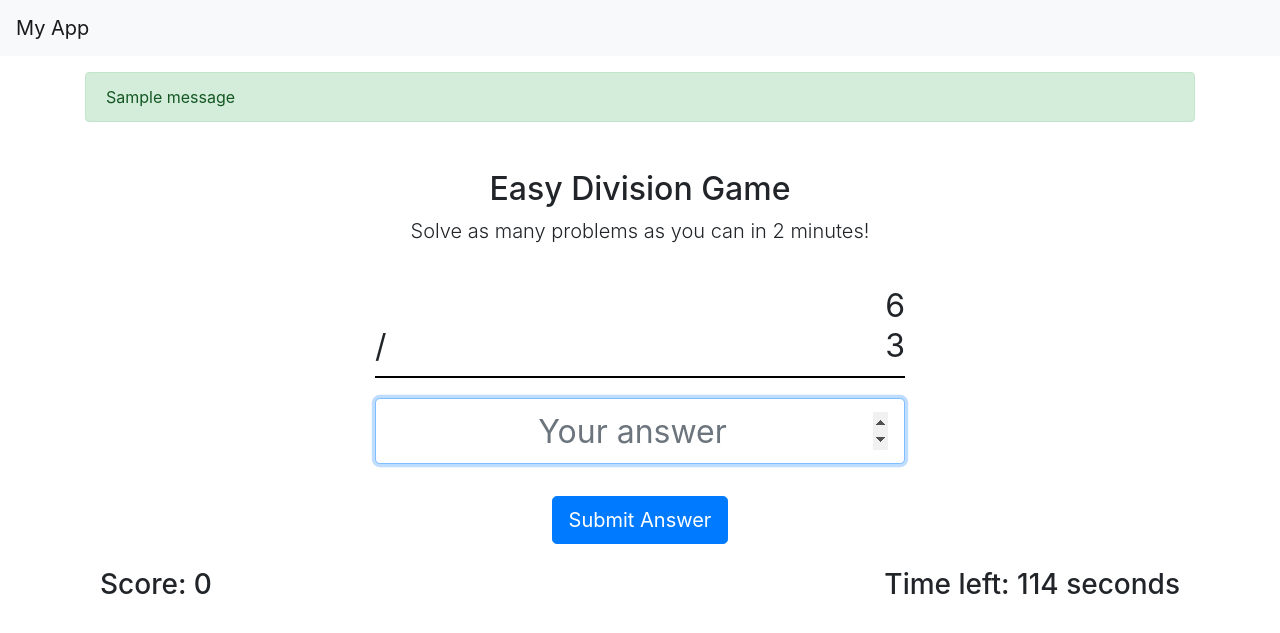
After one commit to michaeljoseph1357/mental_math_app, a Flask app: page /division_game/easy in a window 1280 px wide. The commit adds this page. Shown: the top 633 px of the page. Run offline with Flask 3, Linux system fonts and the light colour scheme; a user stored in the database is signed in; tables that the repository leaves empty hold one stand-in row (values such as "Sample post"); one stand-in notice (Sample message) is shown; some libraries are stand-ins or nearby versions.

Commit message:
Implemented dynamic routing for game types, consolidated module selection templates, and fixed game_type parameter issues.

```diff
--- a/app/routes.py
+++ b/app/routes.py
@@ -7,7 +7,7 @@ from . import login_manager
 from werkzeug.security import generate_password_hash, check_password_hash
 import random
 from datetime import datetime
-from app.utils.utils import generate_addition_problem
+from app.utils.utils import generate_problem
 
 
 @login_manager.user_loader
@@ -64,28 +64,45 @@ def dashboard():
 def landing():
     return render_template('landing.html')
 
-@app.route('/module/<module_name>')
+@app.route('/module_selection/<game_type>')
 @login_required
-def module_selection(module_name):
-    if module_name in ['addition', 'subtraction', 'multiplication', 'division']:
-        return render_template(f'modules/{module_name}_module.html', module_name=module_name)
-    else:
-        flash('Invalid module selected.', 'danger')
-        return redirect(url_for('landing'))
+def module_selection(game_type):
+    valid_game_types = ['addition', 'subtraction', 'multiplication', 'division']
+
+    if game_type not in valid_game_types:
+        flash('Invalid game type selected.', 'danger')
+        return redirect(url_for('dashboard'))
+
+    return render_template('modules/module_selection.html', game_type=game_type)
 
 
-@app.route('/addition_game/<difficulty>', methods=['GET', 'POST'])
+@app.route('/<game_type>_game/<difficulty>', methods=['GET', 'POST'])
 @login_required
-def start_addition_game(difficulty):
+def start_game(game_type, difficulty):
     if difficulty not in ['easy', 'medium', 'hard']:
         flash('Invalid difficulty level selected.', 'danger')
-        return redirect(url_for('module_selection', module_name='addition'))
+        return redirect(url_for('module_selection', game_type=game_type))
+
+    operation_map = {
+        'addition': {'symbol': '+', 'operation': lambda x, y: x + y},
+        'subtraction': {'symbol': '-', 'operation': lambda x, y: x - y},
+        'multiplication': {'symbol': '*', 'operation': lambda x, y: x * y},
+        'division': {'symbol': '/', 'operation': lambda x, y: x // y if y != 0 else 0}  # Integer division, avoid division by zero
+    }
+
+    if game_type not in operation_map:
+        flash('Invalid game type selected.', 'danger')
+        return redirect(url_for('dashboard'))
+
+    operation_symbol = operation_map[game_type]['symbol']
+    operation_func = operation_map[game_type]['operation']
 
     if request.method == 'POST':
         # Handle the submission of an answer
         user_answer = int(request.form.get('answer'))
         correct_answer = int(request.form.get('correct_answer'))
         score = int(request.form.get('score'))
+        time_left = int(request.form.get('time_left'))
 
         if user_answer == correct_answer:
             score += 1
@@ -94,39 +111,13 @@ def start_addition_game(difficulty):
             flash('Incorrect, try the next one!', 'danger')
 
         # Generate a new problem
-        num1, num2 = generate_addition_problem(difficulty)
-        return render_template('games/addition_game.html', difficulty=difficulty, num1=num1, num2=num2, score=score)
+        num1, num2 = generate_problem(difficulty)
+        correct_answer = operation_func(num1, num2)
 
-    # Game start: Generate the first problem
-    num1, num2 = generate_addition_problem(difficulty)
-    return render_template('games/addition_game.html', difficulty=difficulty, num1=num1, num2=num2, score=0)
+        return render_template('games/game_base.html', difficulty=difficulty, game_type=game_type, operation_symbol=operation_symbol, num1=num1, num2=num2, score=score, time_left=time_left, correct_answer=correct_answer)
 
-@app.route('/subtraction_game/<difficulty>')
-@login_required
-def start_subtraction_game(difficulty):
-    if difficulty not in ['easy', 'medium', 'hard']:
-        flash('Invalid difficulty level selected.', 'danger')
-        return redirect(url_for('module_selection', module_name='subtraction'))
+    # Initial game start
+    num1, num2 = generate_problem(difficulty)
+    correct_answer = operation_func(num1, num2)
 
-    # Initial game setup for subtraction can go here
-    return render_template('games/subtraction_game.html', difficulty=difficulty)
-
-@app.route('/multiplication_game/<difficulty>')
-@login_required
-def start_multiplication_game(difficulty):
-    if difficulty not in ['easy', 'medium', 'hard']:
-        flash('Invalid difficulty level selected.', 'danger')
-        return redirect(url_for('module_selection', module_name='multiplication'))
-
-    # Initial game setup for multiplication can go here
-    return render_template('games/multiplication_game.html', difficulty=difficulty)
-
-@app.route('/division_game/<difficulty>')
-@login_required
-def start_division_game(difficulty):
-    if difficulty not in ['easy', 'medium', 'hard']:
-        flash('Invalid difficulty level selected.', 'danger')
-        return redirect(url_for('module_selection', module_name='division'))
-
-    # Initial game setup for division can go here
-    return render_template('games/division_game.html', difficulty=difficulty)
+    return render_template('games/game_base.html', difficulty=difficulty, game_type=game_type, operation_symbol=operation_symbol, num1=num1, num2=num2, score=0, time_left=120, correct_answer=correct_answer)
--- a/app/templates/base.html
+++ b/app/templates/base.html
@@ -12,18 +12,18 @@
     </nav>
 
      <!-- Flash messages -->
+     {% block flash_messages %}
+    <div class="container mt-3">
         {% with messages = get_flashed_messages(with_categories=true) %}
             {% if messages %}
-       <div class="container mt-3">
                 {% for category, message in messages %}
-           <div class="alert alert-{{ category }} alert-dismissible fade show" role="alert">
-             {{ message }}
-             <button type="button" class="btn-close" data-bs-dismiss="alert" aria-label="Close"></button>
-           </div>
+                    <div class="alert alert-{{ category }}">{{ message }}</div>
                 {% endfor %}
-       </div>
             {% endif %}
         {% endwith %}
+    </div>
+    {% endblock %}
+
 
 
     <div class="container">
--- /dev/null
+++ b/app/templates/games/game_base.html
@@ -0,0 +1,90 @@
+{% extends "base.html" %}
+
+{% block content %}
+<div class="container text-center mt-5">
+    <!-- Header Section -->
+    <div class="row">
+        <div class="col-12">
+            <h2>{{ difficulty|capitalize }} {{ game_type|capitalize }} Game</h2>
+            <p class="lead">Solve as many problems as you can in 2 minutes!</p>
+        </div>
+    </div>
+
+    <!-- Problem Display and Input (Vertical Layout) -->
+    <div class="row justify-content-center mt-4">
+        <div class="col-auto">
+            <div class="math-problem">
+                <div class="problem-number">{{ num1 }}</div>
+                <div class="problem-number"><span class="math-symbol">{{ operation_symbol }}</span> {{ num2 }}</div>
+                <hr class="problem-line">
+
+                <!-- Form -->
+                <form method="POST" action="" class="mt-3">
+                    <input type="hidden" id="time_left" name="time_left" value="{{ time_left or 120 }}">
+                    <div class="form-group">
+                        <input type="number" name="answer" class="form-control form-control-lg text-center" placeholder="Your answer" required autofocus>
+                        <input type="hidden" name="correct_answer" value="{{ correct_answer }}">
+                        <input type="hidden" name="score" value="{{ score }}">
+                    </div>
+                    <button type="submit" class="btn btn-primary btn-lg mt-3">Submit Answer</button>
+                </form>
+            </div>
+        </div>
+    </div>
+
+    <!-- Score and Timer -->
+    <div class="row mt-4">
+        <div class="col-6 text-left">
+            <h3>Score: <span>{{ score }}</span></h3>
+        </div>
+        <div class="col-6 text-right">
+            <h3>Time left: <span id="timer">{{ time_left or 120 }}</span> seconds</h3>
+        </div>
+    </div>
+</div>
+
+<script>
+    // Countdown timer logic
+    let timeLeft = parseInt(document.getElementById('time_left').value);
+    const timerElement = document.getElementById('timer');
+    const timeLeftInput = document.getElementById('time_left');
+
+    function countdown() {
+        timeLeft--;
+
+        if (timeLeft <= 0) {
+            clearInterval(timerInterval);
+            alert('Time is up! Your final score is {{ score }}.');
+            window.location.href = "{{ url_for('module_selection', game_type=game_type) }}";
+        } else {
+            timerElement.textContent = timeLeft;
+            timeLeftInput.value = timeLeft;  // Update hidden input with the remaining time
+        }
+    }
+
+    const timerInterval = setInterval(countdown, 1000);
+</script>
+
+<style>
+    .math-problem {
+        font-size: 2rem;
+        line-height: 2.5rem;
+    }
+    .problem-number {
+        text-align: right;
+    }
+    .math-symbol {
+        float: left;
+        margin-right: 10px;
+    }
+    .problem-line {
+        border-top: 2px solid #000;
+        margin-top: 10px;
+        margin-bottom: 20px;
+    }
+    input.form-control-lg {
+        font-size: 2rem;
+        text-align: right;
+    }
+</style>
+{% endblock %}
--- a/app/utils/utils.py
+++ b/app/utils/utils.py
@@ -1,14 +1,11 @@
 import random
 
-def generate_addition_problem(difficulty):
+def generate_problem(difficulty):
     if difficulty == 'easy':
-        num1 = random.randint(1, 10)
-        num2 = random.randint(1, 10)
+        return random.randint(1, 10), random.randint(1, 10)
     elif difficulty == 'medium':
-        num1 = random.randint(10, 50)
-        num2 = random.randint(10, 50)
-    else:  # hard
-        num1 = random.randint(50, 100)
-        num2 = random.randint(50, 100)
-
-    return num1, num2
+        return random.randint(10, 100), random.randint(10, 100)
+    elif difficulty == 'hard':
+        return random.randint(100, 1000), random.randint(100, 1000)
+    else:
+        return 0, 0  # Fallback case
```
Also changed, not shown: app/templates/games/addition_game.html (+4 -36 lines), app/templates/landing.html (+4 -10 lines), app/templates/modules/addition_module.html (deleted, +0 -25 lines), app/templates/modules/division_module.html (deleted, +0 -25 lines), app/templates/modules/module_selection.html (added, +18 -0 lines), app/templates/modules/multiplication_module.html (deleted, +0 -25 lines), app/templates/modules/subtraction_module.html (deleted, +0 -25 lines). Lines whose indentation alone changed are shown as unchanged.
